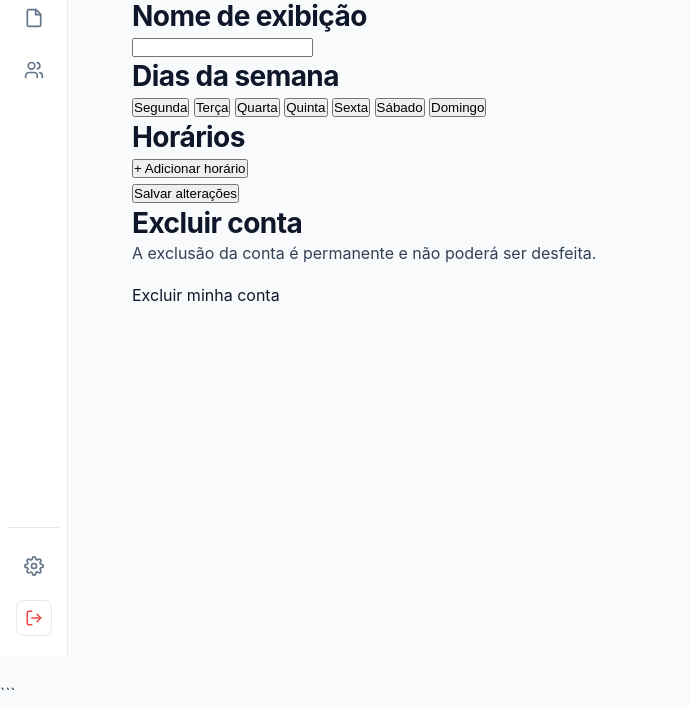
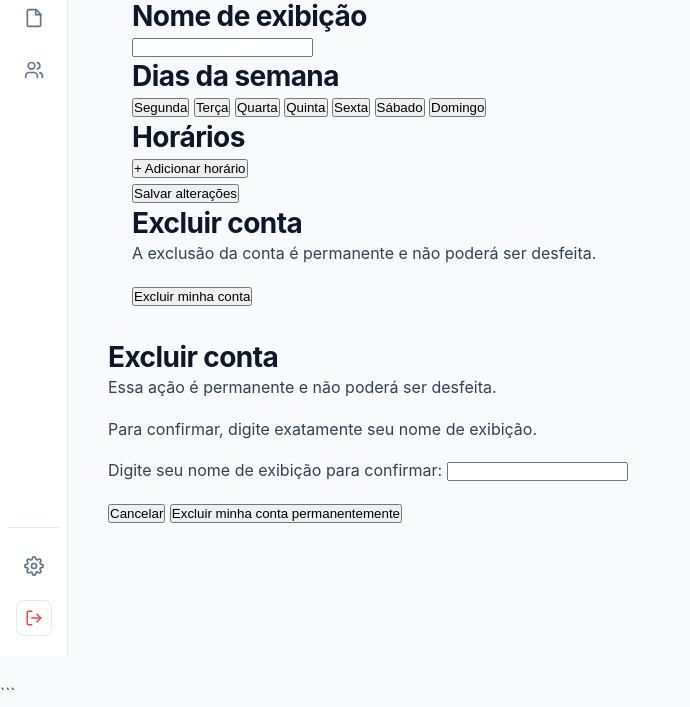
Before and after one commit to MiguelBrina/TCC---ClassPlanner, a Django app: page /configuracoes/ in a window 1280 px wide. Shown: the part 144-851 px from the top of the page, without its empty margins (0-690 px from the left). Run offline with Django 5.2, Linux system fonts and the light colour scheme; the visitor is signed in with stand-in values (Sample User, id 1); data that the repository does not hold is empty.

Commit message:
feat: implementa pop up de exclusão de conta

````diff
--- a/account/views.py
+++ b/account/views.py
@@ -97,6 +97,10 @@ def pos_login(request):
 def configuracoes(request):
     professor, _ = request.user.professor.__class__.objects.get_or_create(
         usuario=request.user
+    )
+
+    form_exclusao = ExclusaoContaForm(
+    professor=professor
     )
 
     disponibilidades = (
@@ -199,6 +203,7 @@ def configuracoes(request):
         {
             "form": form,
             "professor": professor,
+            "form_exclusao": form_exclusao,
         },
     )
 
@@ -231,9 +236,14 @@ def excluir_conta(request):
 
     return render(
         request,
-        "account/excluir_conta.html",
+        "account/configuracoes.html",
         {
-            "form": form,
-            "professor": professor,
+            "form": ConfiguracaoAgendaForm(
+                 initial={
+                    "nome_exibicao": professor.nome_exibicao,
+            }
+        ),
+        "form_exclusao": form,
+        "professor": professor,
         },
-    )
+)
--- a/templates/account/configuracoes.html
+++ b/templates/account/configuracoes.html
@@ -105,16 +105,58 @@
             A exclusão da conta é permanente e não poderá ser desfeita.
         </p>
 
-        <a href="{% url 'excluir_conta' %}">
+        <button type="button" id="abrir-exclusao">
             Excluir minha conta
-        </a>
+        </button>
 
     </section>
 
 </div>
 
+<div id="modal-exclusao">
+
+    <div id="modal-conteudo">
+
+        <h2>Excluir conta</h2>
+
+        <p>
+            Essa ação é permanente e não poderá ser desfeita.
+        </p>
+
+        <p>
+            Para confirmar, digite exatamente seu nome de exibição.
+        </p>
+
+        <form method="post" action="{% url 'excluir_conta' %}">
+
+            {% csrf_token %}
+
+            {{ form_exclusao.as_p }}
+
+            <button type="button" id="cancelar-exclusao">
+                Cancelar
+            </button>
+
+            <button type="submit">
+                Excluir minha conta permanentemente
+            </button>
+
+        </form>
+
+    </div>
+
+</div>
 
 <script>
+const modalExclusao = document.getElementById("modal-exclusao");
+const abrirExclusao = document.getElementById("abrir-exclusao");
+const cancelarExclusao = document.getElementById("cancelar-exclusao");
+abrirExclusao.addEventListener("click", () =>{
+       modalExclusao.style.display = "block"
+});
+cancelarExclusao.addEventListener("click", () =>{
+       modalExclusao.style.display = "none"
+});
 
 const diasSelecionados = [];
 
--- a/templates/account/login.html
+++ b/templates/account/login.html
@@ -7,7 +7,7 @@
 <div class="flex-center" style="min-height: 70vh;">
     <div class="card" style="width: 100%; max-width: 400px;">
 
-```
+
     <h2 class="text-center" style="margin-bottom: 0.5rem;">
         Entrar
     </h2>
````
